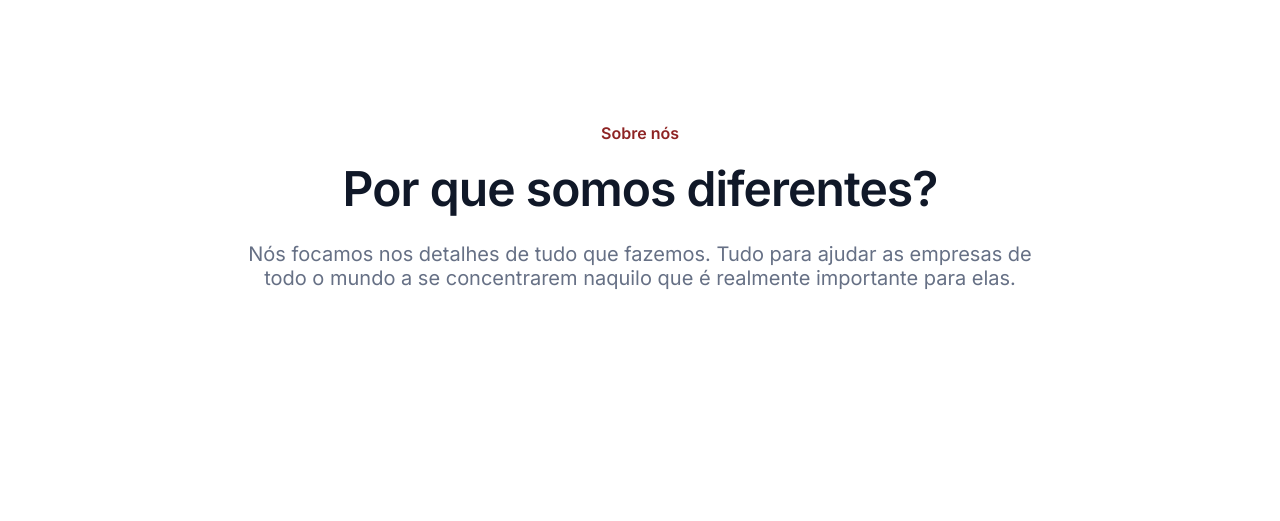
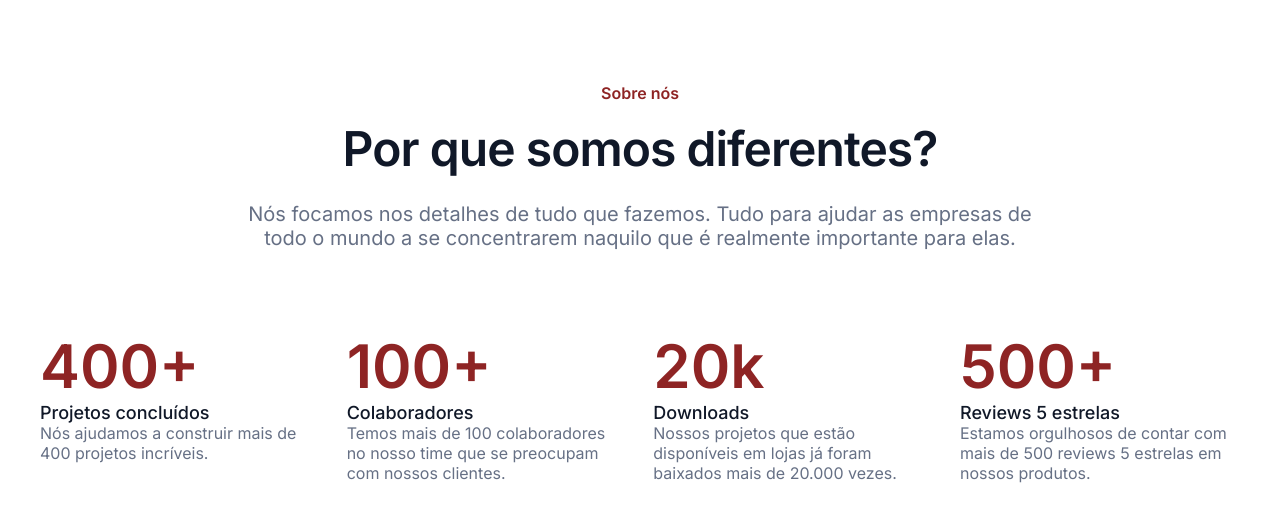
Before and after one commit to cinthiafontoura/OptimusTech, a plain HTML site: page index.html in a window 1280 px wide. Shown: the part 77-598 px from the top of the page. Drawn offline with Linux system fonts and the light colour scheme.

Commit message:
Add metrics section and uptade readme.md

```diff
--- a/assets/css/style.css
+++ b/assets/css/style.css
@@ -82,10 +82,10 @@ nav {
  align-items: center;
  justify-content: center;
  text-align: center;
- height: 407px;
+ margin: 5em auto
 }
 
-#header h4 {
+#header h2 {
     color: var(--color-prymary);
     font-weight: 600;
     font-size: 16px;
@@ -105,3 +105,32 @@ nav {
     max-width: 790px;
     margin: 0 20px;
 }
+
+/* _________________________________________________ Métricas */
+
+.metricas {
+    display: flex;
+    justify-content: space-between;
+    margin: 1em 0 2em;
+}
+
+.metrica {
+    max-width: 280px;
+}
+
+.metrica__title {
+    font-size: 60px;
+    color: var(--color-prymary);
+}
+
+.metrica__title span {
+    display: block;
+    font-size: 18px;
+    font-weight: 500;
+    color: var(--color-black);
+}
+
+.metrica__descricao {
+    font-size: 16px;
+    color: var(--color-mediumgray);
+}
--- a/index.html
+++ b/index.html
@@ -40,10 +40,28 @@
             </nav>
 
             <div id="header" class="container">
-                <h4>Sobre nós</h4>
-                <h2 class="about__title">Por que somos diferentes?</h2>
+                <h2>Sobre nós</h2>
+                <h3 class="about__title">Por que somos diferentes?</h3>
                 <p class="description__text">Nós focamos nos detalhes de tudo que fazemos. Tudo para ajudar as empresas de todo o mundo a se concentrarem naquilo que é realmente importante para elas.</p>
             </div>
         </header>
+        <section class="metricas container">
+            <div class="metrica">
+                <h3 class="metrica__title">400+ <span>Projetos concluídos</span></h3>
+                <p class="metrica__descricao">Nós ajudamos a construir mais de 400 projetos incríveis.</p>
+            </div>
+            <div class="metrica">
+                <h3 class="metrica__title">100+ <span>Colaboradores</span></h3>
+                <p class="metrica__descricao">Temos mais de 100 colaboradores no nosso time que se preocupam com nossos clientes.</p>
+            </div>
+            <div class="metrica">
+                <h3 class="metrica__title">20k <span>Downloads</span></h3>
+                <p class="metrica__descricao">Nossos projetos que estão disponíveis em lojas já foram baixados mais de 20.000 vezes.</p>
+            </div>
+            <div class="metrica">
+                <h3 class="metrica__title">500+ <span>Reviews 5 estrelas</span></h3>
+                <p class="metrica__descricao">Estamos orgulhosos de contar com mais de 500 reviews 5 estrelas em nossos produtos.</p>
+            </div>
+        </section>
     </body>
 </html>
```
Also changed, not shown: assets/img/readme/about-us.png (added), assets/img/readme/metricas.png (added), 1 other file.
